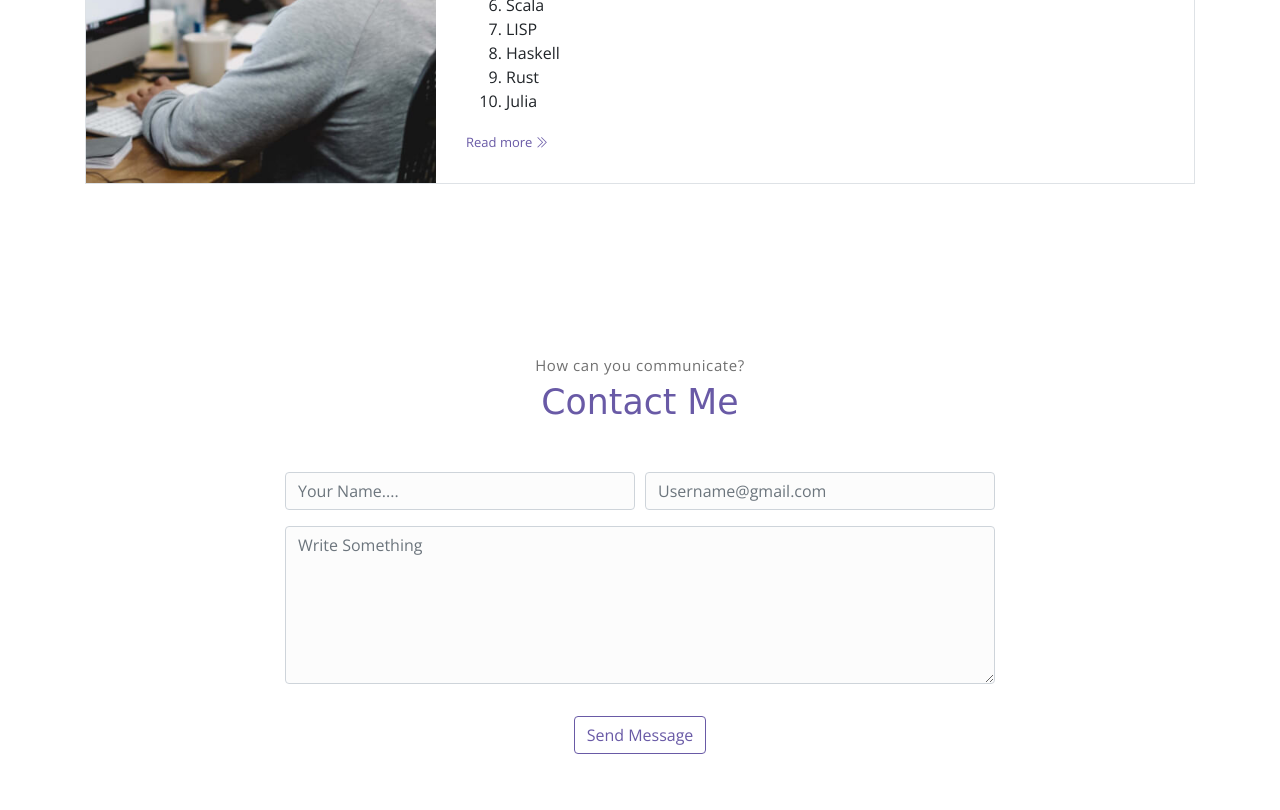
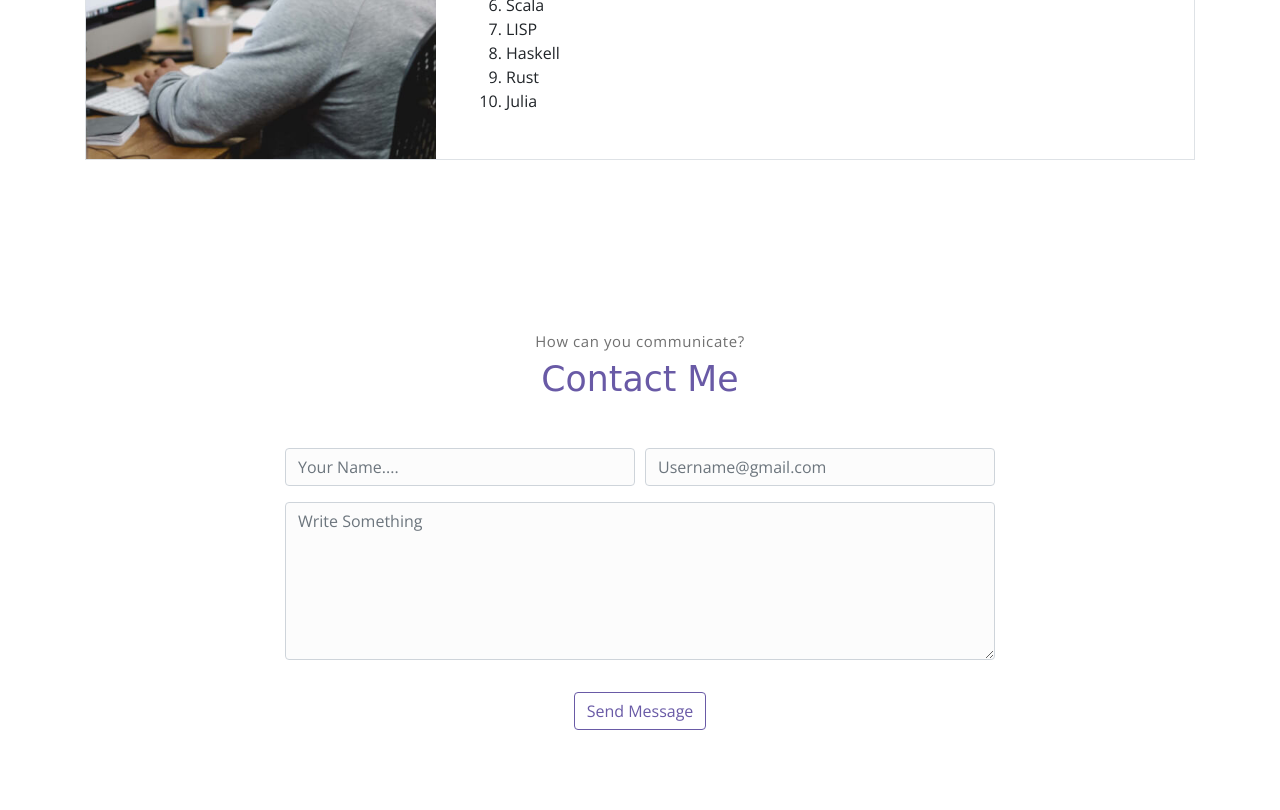
Before and after one commit to Zeally-Boy/Myprofile, a plain HTML site: page index.html in a window 1280 px wide. Shown: the part 3120-3930 px from the top of the page. Drawn offline with nearby package versions, Linux system fonts and the light colour scheme; a web font is replaced by a local one.

Commit message:
second commit

```diff
--- a/index.html
+++ b/index.html
@@ -389,7 +389,7 @@
                             </ol>
                         </p>
 
-                        <a href="#" class="blog-card-link">Read more <i class="ti-angle-double-right"></i></a>
+                        <!--<a href="#" class="blog-card-link">Read more <i class="ti-angle-double-right"></i></a>-->
                 </div>
             </div><!-- end of blog wrapper -->
 
```
